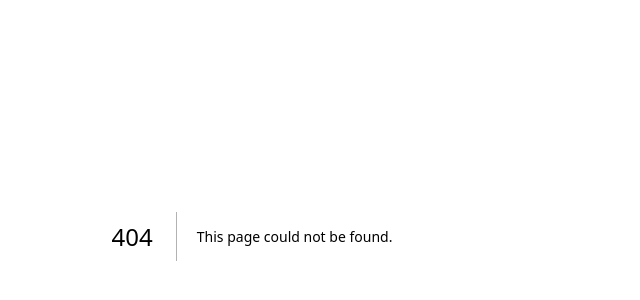
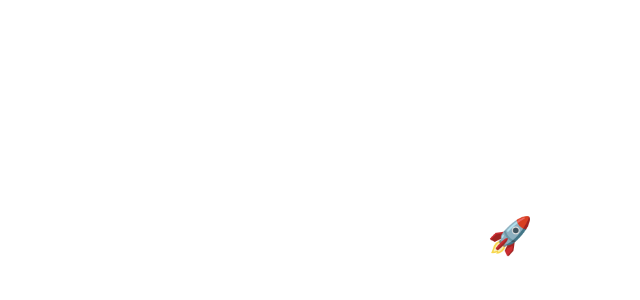
Before and after one commit to alanrony25-hash/motorapro99, a Next.js app: page /dashboard in a window 1280 px wide. Before the commit this address had no page. Shown: the part 164-464 px from the top of the page, without its empty margins (388-1028 px from the left). Built offline with nearby package versions, Linux system fonts and the light colour scheme.

Commit message:
Projeto inicial Next.js

```diff
--- /dev/null
+++ b/app/dashboard/page.tsx
@@ -0,0 +1,7 @@
+export default function Dashboard() {
+  return (
+    <div className="flex items-center justify-center min-h-screen text-4xl text-white">
+      DASHBOARD FUNCIONANDO 🚀
+    </div>
+  )
+}
```
